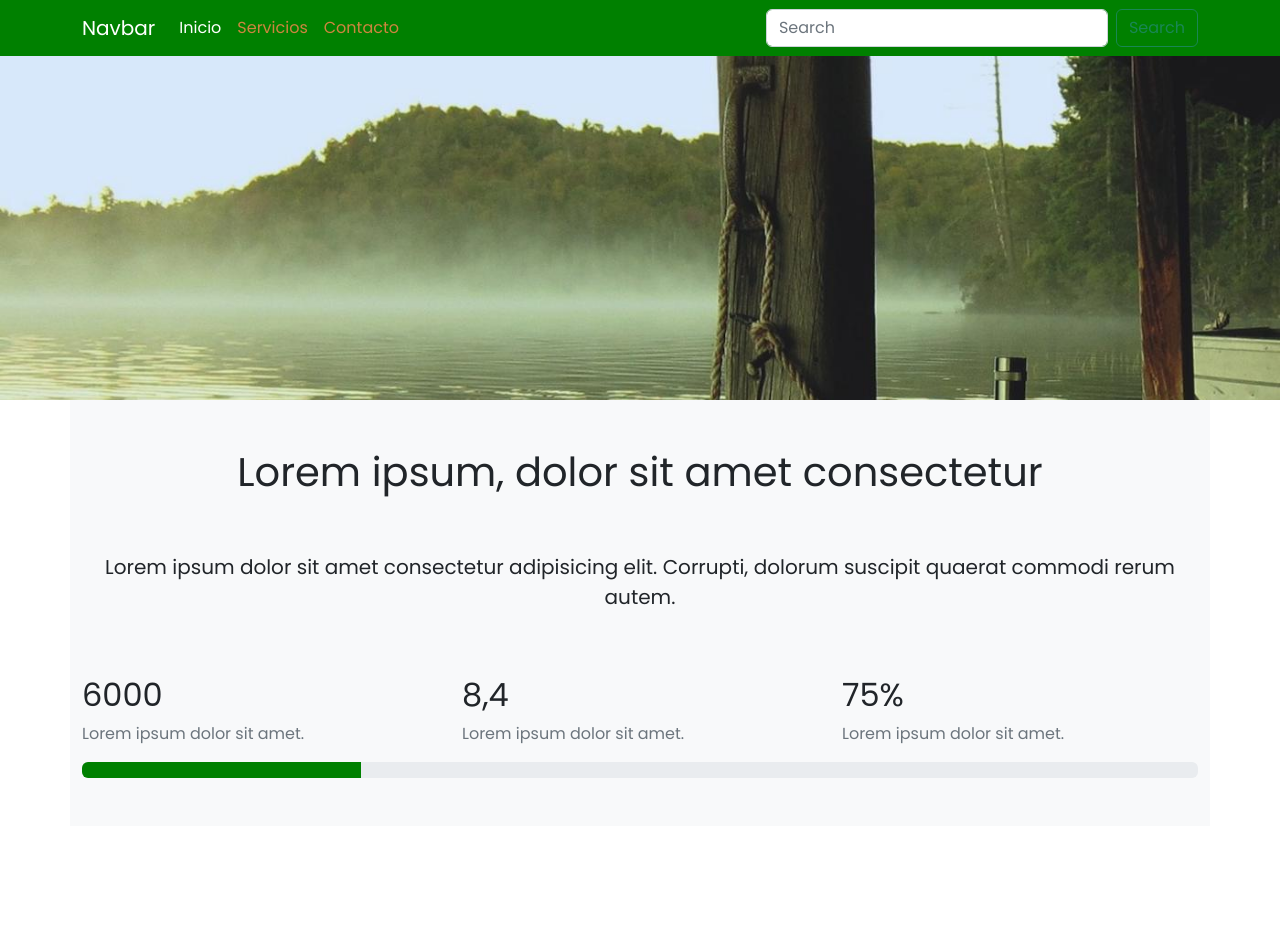
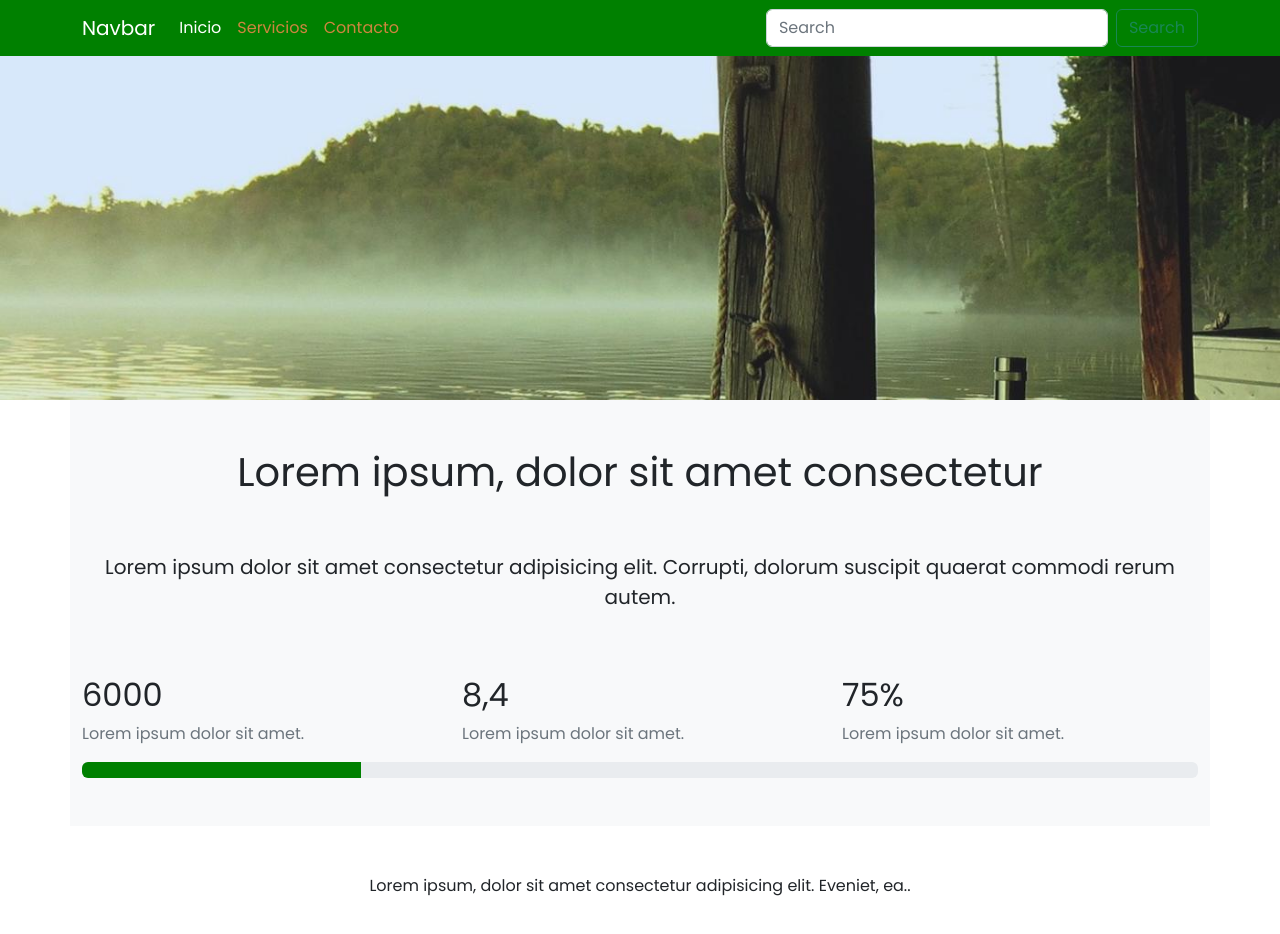
Before and after one commit to pburnsmas/Clase-14.2, a website: page index.html in a window 1280 px wide. Before the commit the page ends 826 px from the top, so only its background shows below. Drawn offline with Linux system fonts and the light colour scheme.

Commit message:
cree footer

```diff
--- a/index.html
+++ b/index.html
@@ -88,6 +88,11 @@
         </div>
       </div>
     </main>
+    <footer class="text-center my-5">
+      <p>
+        Lorem ipsum, dolor sit amet consectetur adipisicing elit. Eveniet, ea..
+      </p>
+    </footer>
     <script src="js/bootstrap.js"></script>
   </body>
 </html>
```
